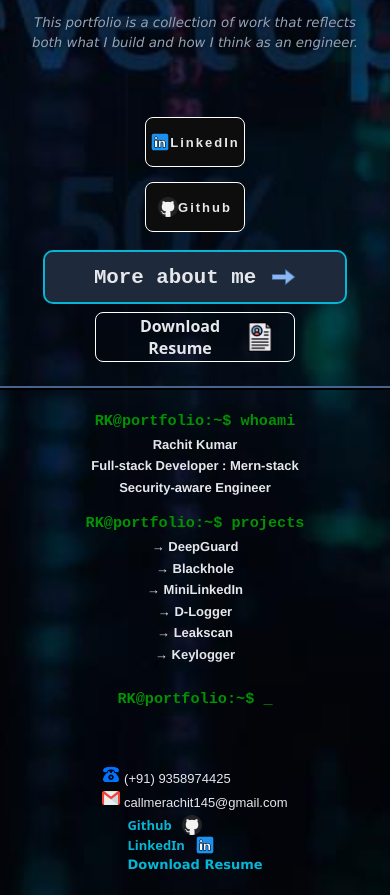
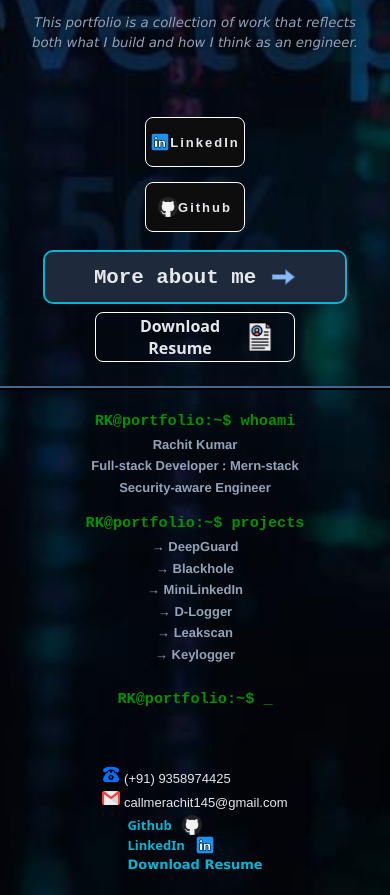
Before and after one commit to mysteriork/PORTFOLIO, a React (Vite) app: page / in a window 390 px wide. Shown: the part 1038-1933 px from the top of the page. Built offline with nearby package versions, Linux system fonts and the light colour scheme.

Commit message:
CSS UPDATED 100X times

```diff
--- a/src/portfolio.css
+++ b/src/portfolio.css
@@ -675,6 +675,7 @@
 .a1 > h4 {
   color: var(--text-primary);
   font-family: "Franklin Gothic Medium", "Arial Narrow", Arial, sans-serif;
+  font-weight: bold;
 }
 
 .foot {
@@ -856,6 +857,11 @@
     align-items: center;
   }
 
+  .a1 > h4 {
+    font-weight: bold;
+    color: var(--text-muted);
+  }
+
   /* ABOUT */
 
   #AboutPage {
@@ -884,6 +890,10 @@
 
   .edu > ul > li:hover {
     text-decoration: underline;
+  }
+  .edu > ul > li {
+    color: var(--text-muted);
+    font-weight: bold;
   }
 
   .edu {
```
